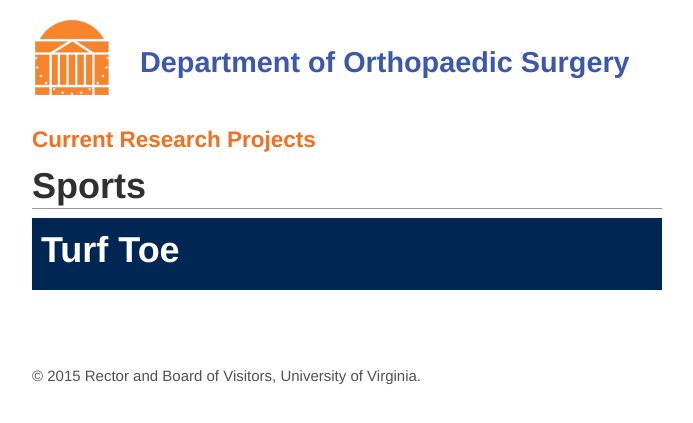
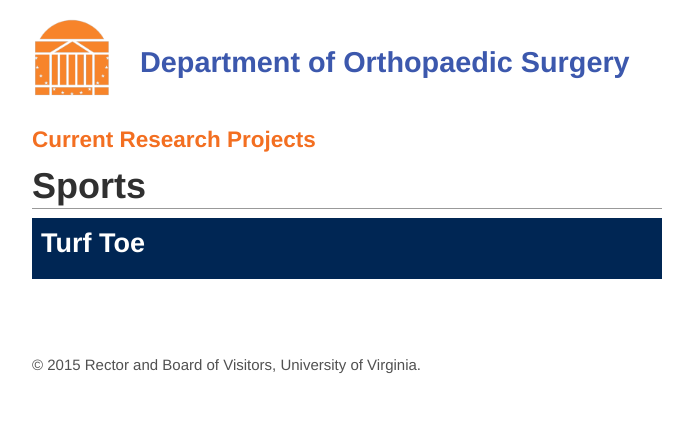
Before and after one commit to Orthotest/Orthotest.github.io, a Jekyll site: the page built from sports/index.md, in a window 1280 px wide. Shown: the top 423 px of the page, without its empty margins (293-986 px from the left). Built offline with Jekyll 4.4.1, drawn with Linux system fonts in a browser that asks for light colours.

Commit message:
Standardize size of research titles

```diff
--- a/_layouts/hand.html
+++ b/_layouts/hand.html
@@ -6,11 +6,11 @@
   <h1 class="page-title">{{ page.title }}</h1>
   {% for post in site.categories.hand %}
     <article class="post box">
-      <h1 class="post-title">
+      <h2 class="post-title">
         <a href="{{ site.baseurl }}{{ post.url }}">
           {{ post.title }}
         </a>
-      </h1>
+      </h2>
     </article>
   {% endfor %}
 </article>
--- a/_layouts/joints.html
+++ b/_layouts/joints.html
@@ -6,11 +6,11 @@
   <h1 class="page-title">{{ page.title }}</h1>
   {% for post in site.categories.joints %}
     <article class="post box">
-      <h1 class="post-title">
+      <h2 class="post-title">
         <a href="{{ site.baseurl }}{{ post.url }}">
           {{ post.title }}
         </a>
-      </h1>
+      </h2>
     </article>
   {% endfor %}
 </article>
--- a/_layouts/pediatric.html
+++ b/_layouts/pediatric.html
@@ -6,11 +6,11 @@
   <h1 class="page-title">{{ page.title }}</h1>
   {% for post in site.categories.pediatric %}
     <article class="post box">
-      <h1 class="post-title">
+      <h2 class="post-title">
         <a href="{{ site.baseurl }}{{ post.url }}">
           {{ post.title }}
         </a>
-      </h1>
+      </h2>
     </article>
   {% endfor %}
 </article>
--- a/_layouts/spine.html
+++ b/_layouts/spine.html
@@ -6,11 +6,11 @@
   <h1 class="page-title">{{ page.title }}</h1>
   {% for post in site.categories.spine %}
     <article class="post box">
-      <h1 class="post-title">
+      <h2 class="post-title">
         <a href="{{ site.baseurl }}{{ post.url }}">
           {{ post.title }}
         </a>
-      </h1>
+      </h2>
     </article>
   {% endfor %}
 </article>
--- a/_layouts/sports.html
+++ b/_layouts/sports.html
@@ -6,11 +6,11 @@
   <h1 class="page-title">{{ page.title }}</h1>
   {% for post in site.categories.sports %}
     <article class="post box">
-      <h1 class="post-title">
+      <h2 class="post-title">
         <a href="{{ site.baseurl }}{{ post.url }}">
           {{ post.title }}
         </a>
-      </h1>
+      </h2>
     </article>
   {% endfor %}
 </article>
--- a/_layouts/trauma.html
+++ b/_layouts/trauma.html
@@ -6,11 +6,11 @@
   <h1 class="page-title">{{ page.title }}</h1>
   {% for post in site.categories.trauma %}
     <article class="post box">
-      <h1 class="post-title">
+      <h2 class="post-title">
         <a href="{{ site.baseurl }}{{ post.url }}">
           {{ post.title }}
         </a>
-      </h1>
+      </h2>
     </article>
   {% endfor %}
 </article>
```
